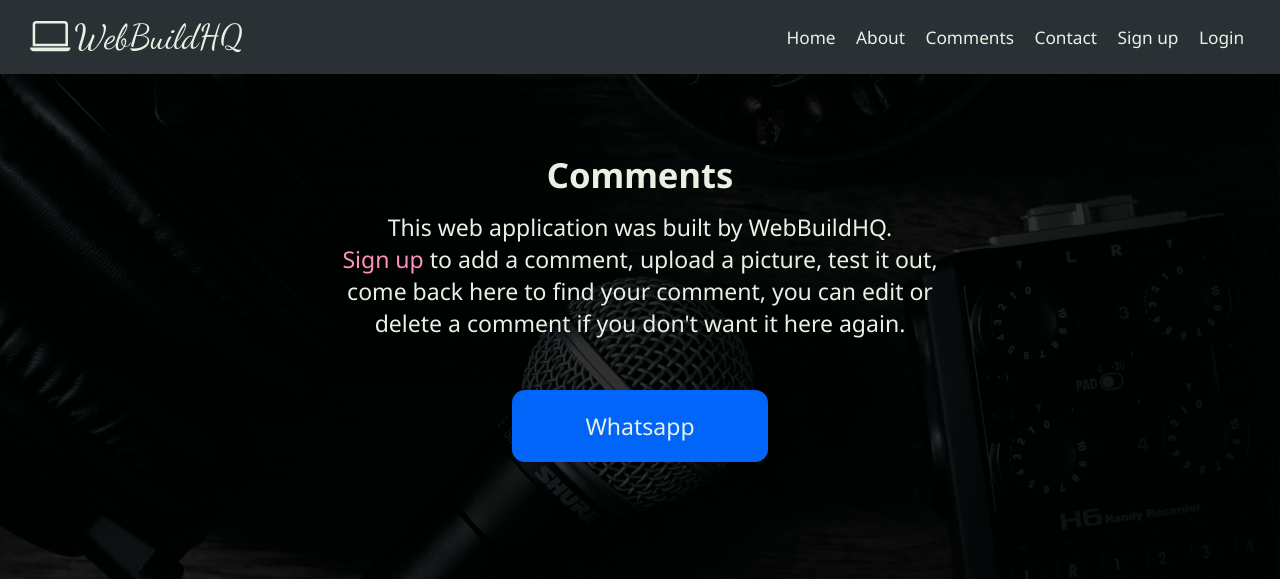
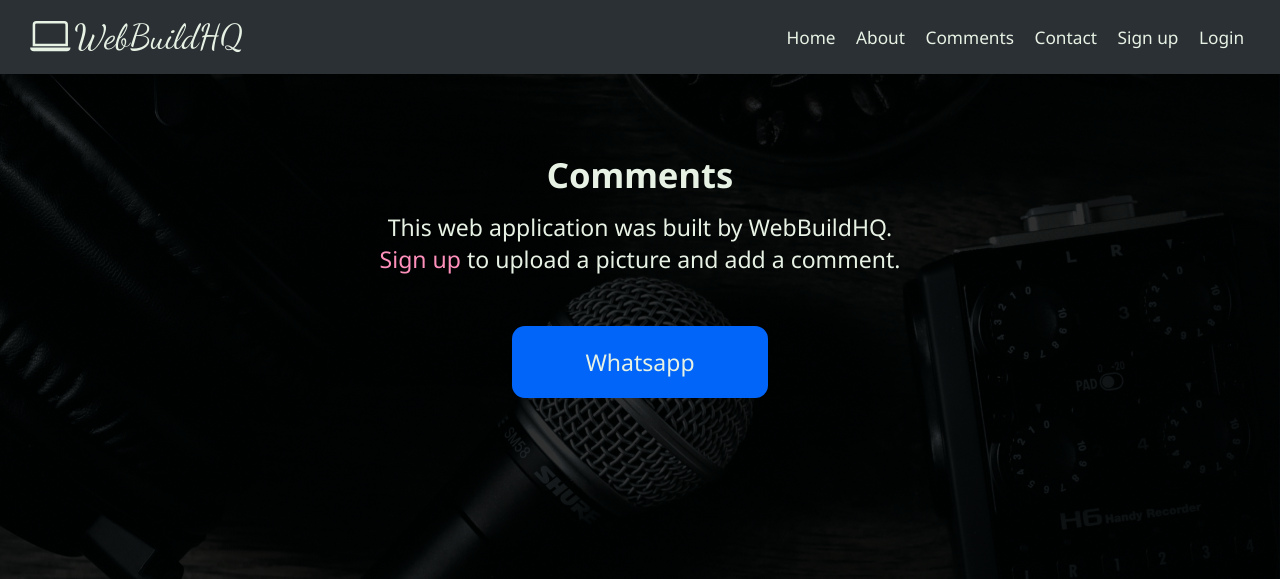
Before and after one commit to folajimiabolade/web-build-hq, a Python web app: template templates/comments.html in a window 1280 px wide. Shown: the top 579 px of the page. Run offline with Jinja, Linux system fonts and the light colour scheme; the template is opened without the code that fills it, so the values that code supplies are empty; some web fonts are replaced.

Commit message:
add direct comment prompt

```diff
--- a/templates/comments.html
+++ b/templates/comments.html
@@ -38,7 +38,7 @@
                     <p class="testimonials-text text testimonials-body">
                         <a class="testimonials-prompt" href="{{ url_for('sign_up') }}">
                             Sign up
-                        </a> to add a comment, upload a picture, test it out, come back here to find your comment, you can edit or delete a comment if you don't want it here again.
+                        </a> to upload a picture and add a comment.
                     </p>
                 </div>
                 {% for comment in comments %}
```
